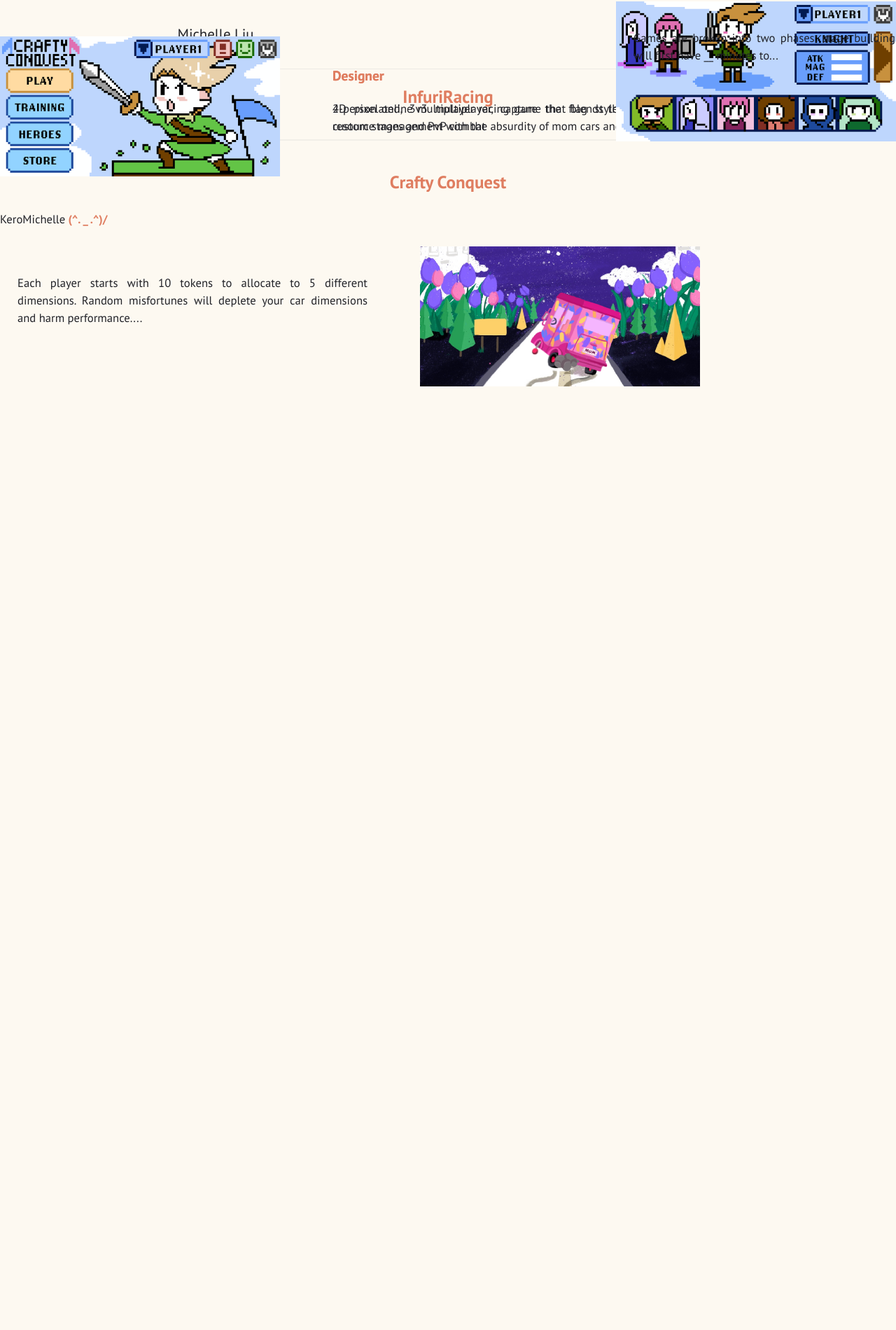
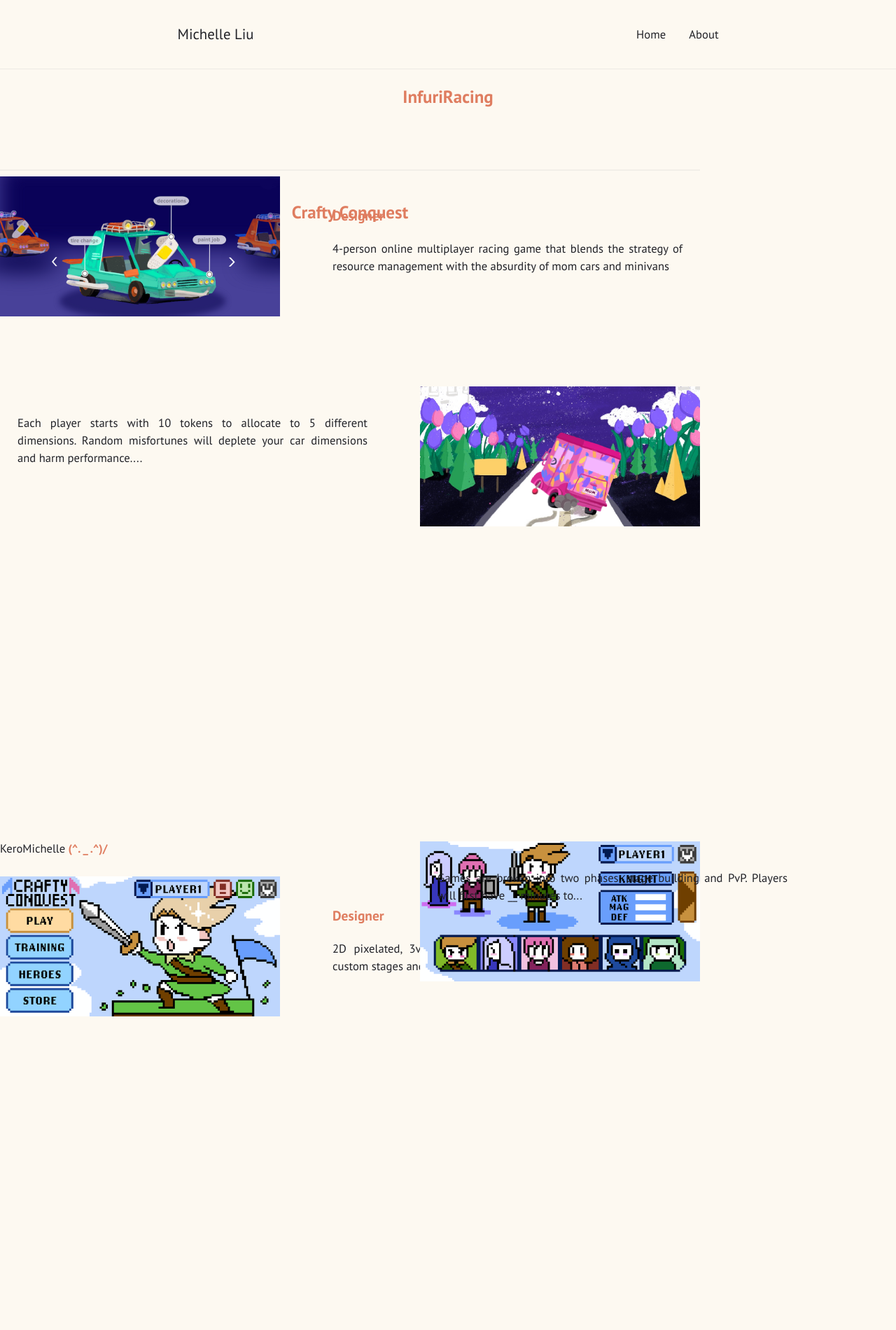
Before and after one commit to KeroMichelle/KeroMichelle.github.io, a Jekyll site: the page built from prototypes.html, in a window 1280 px wide. Shown: the whole page at 70% size. Built offline with Jekyll 4.4.1, drawn with Linux system fonts in a browser that asks for light colours; before the commit the page ends 900 px from its top, so only the background shows below that.

Commit message:
box1 box2 fix

```diff
--- a/prototypes.html
+++ b/prototypes.html
@@ -9,7 +9,7 @@ layout: default
   <title>Design Prototypes</title>
   <center><h2><orange><b>InfuriRacing</b></orange></h2></center>
 
-  <div class="box">
+  <div class="box1">
     <div class="box-row1">
       <div class="box-row1-image">
       <img src="/assets/images/infuriracing_1600-800.png" alt="infuriracing" class="image">
@@ -36,7 +36,7 @@ layout: default
 <body>
   <center><h2><orange><b>Crafty Conquest</b></orange></h2></center>
 
-  <div class="box">
+  <div class="box2">
     <div class="box-row1">
       <div class="box-row1-image">
       <img src="/assets/images/craftyconquest_1600-800.png" alt="craftyconquest" class="image">
```
